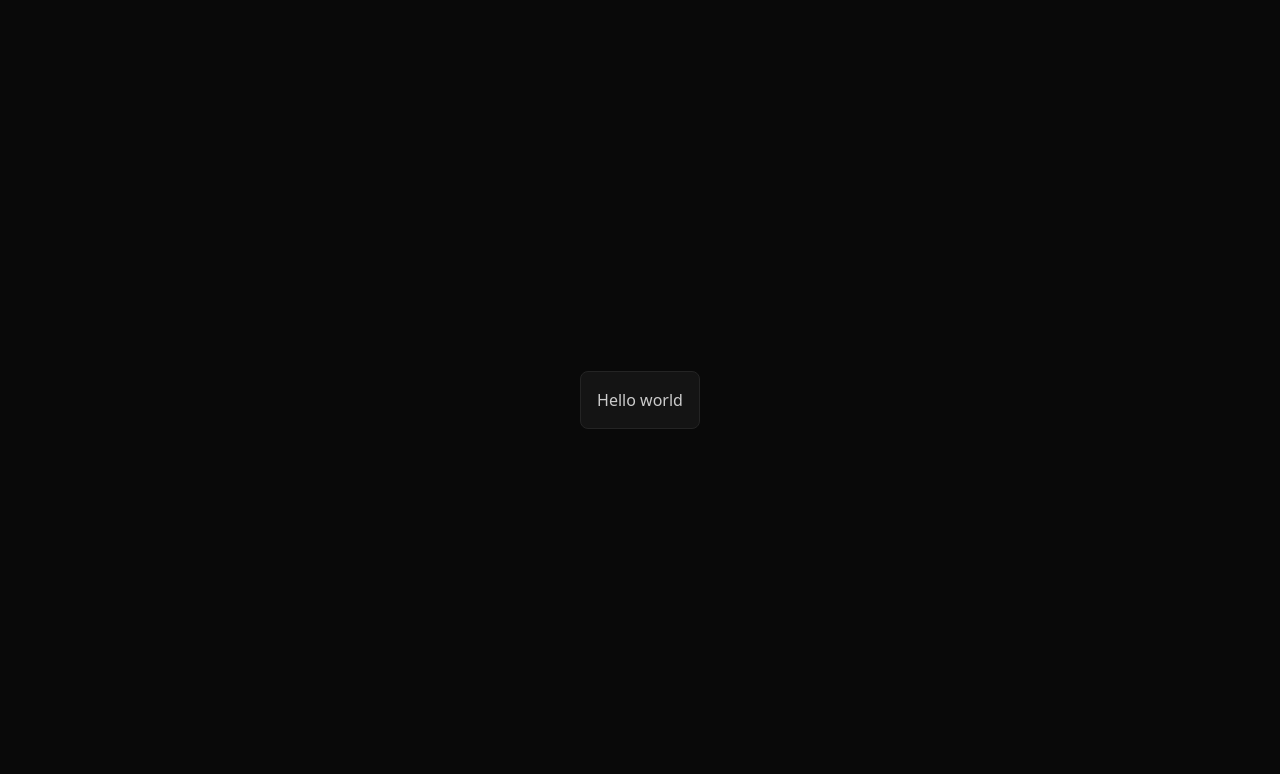
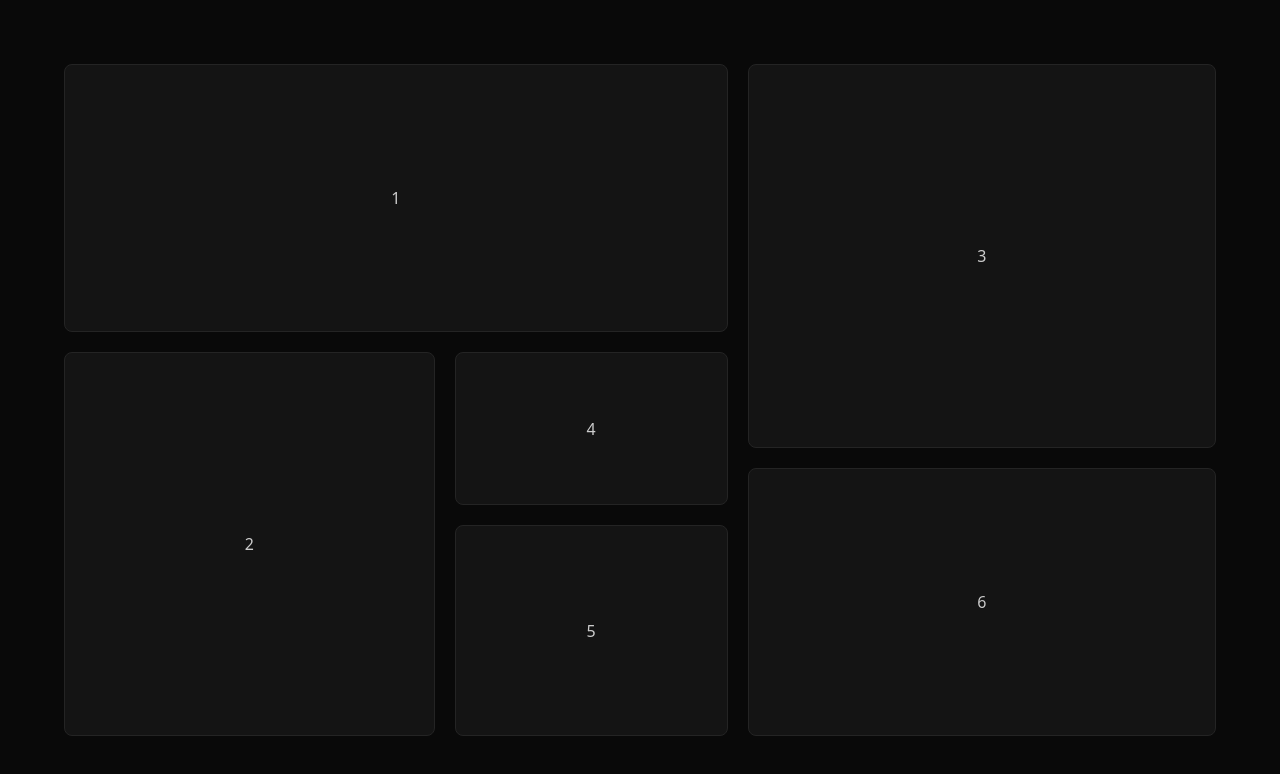
Before and after one commit to dhanushd-27/Portfolio, a Next.js app: page / in a window 1280 px wide. Shown: the top 774 px of the page. Built offline with nearby package versions, Linux system fonts and the light colour scheme.

Commit message:
Add Layout

```diff
--- a/src/app/globals.css
+++ b/src/app/globals.css
@@ -20,6 +20,7 @@
 
 @layer utilities {
   /*  Utilities are for single purpose use case such as border-radius, margin, padding, etc. */
+
 }
 
 @theme {
--- a/src/app/page.tsx
+++ b/src/app/page.tsx
@@ -3,11 +3,28 @@ import React from 'react'
 export default function Home() {
   return (
     <>
-    <div className="bg-bg-dark h-screen w-screen flex justify-center items-center">
-      <div className="box">
-        <p className='text-default'>Hello world</p>
+      <div className="bg-bg-dark h-screen flex justify-center items-center p-16">
+        <div className='grid grid-cols-12 grid-rows-12 gap-5 w-full h-full'>
+          <div className="box col-start-1 col-end-8 row-start-1 row-end-6 flex items-center justify-center">
+            <p className='text-default'>1</p>
+          </div>
+          <div className="box col-start-1 col-end-5 row-start-6 row-end-13 flex items-center justify-center">
+            <p className='text-default'>2</p>
+          </div>
+          <div className="box col-start-8 col-end-13 row-start-1 row-end-8 flex items-center justify-center">
+            <p className='text-default'>3</p>
+          </div>
+          <div className="box col-start-5 col-end-8 row-start-6 row-end-9 flex items-center justify-center">
+            <p className='text-default'>4</p>
+          </div>
+          <div className="box col-start-5 col-end-8 row-start-9 row-end-13 flex items-center justify-center">
+            <p className='text-default'>5</p>
+          </div>
+          <div className='box col-start-8 col-end-13 row-start-8 row-end-13 flex items-center justify-center'>
+            <p className='text-default'>6</p>
+          </div>
+        </div>
       </div>
-    </div>
     </>
   )
 }
```
